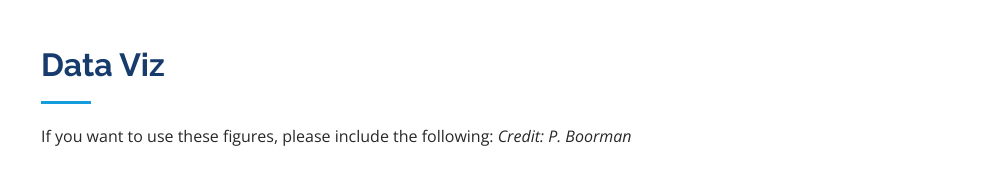
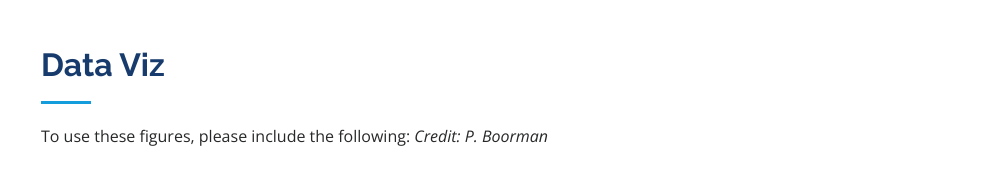
Before and after one commit to pboorm/pboorm.github.io, a plain HTML site: page index.html in a window 1280 px wide. Shown: the part 5180-5355 px from the top of the page, without its empty margins (274-1280 px from the left). Drawn offline with nearby package versions, Linux system fonts and the light colour scheme.

Commit message:
Added reference for data viz section

```diff
--- a/index.html
+++ b/index.html
@@ -598,7 +598,7 @@
 
         <div class="section-title">
           <h2>Data Viz</h2>
-          <p>If you want to use these figures, please include the following: <em>Credit: P. Boorman</em></p>
+          <p>To use these figures, please include the following: <em>Credit: P. Boorman</em></p>
         </div>
 
         <div class="row">
```
